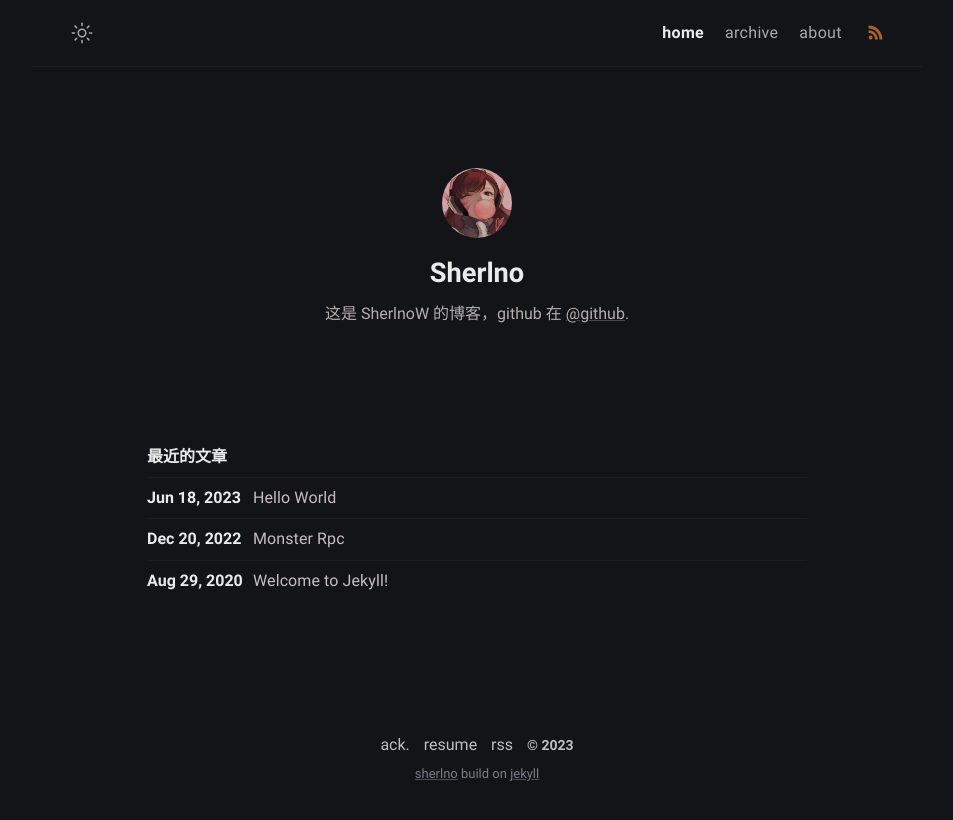
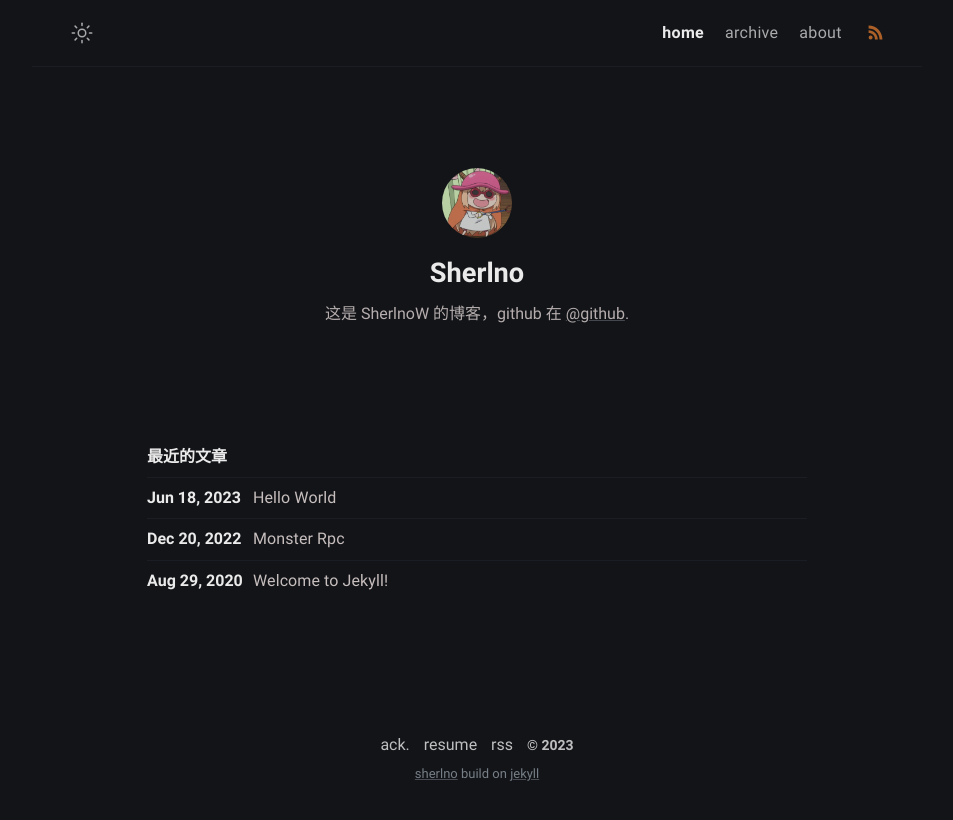
Before and after one commit to SherlnoW/SherlnoW.github.io, a Jekyll site: the page built from index.md, in a window 1280 px wide. Shown: the top 820 px of the page, without its empty margins (163-1116 px from the left). Built offline with Jekyll 4.4.1, drawn with Linux system fonts in a browser that asks for light colours.

Commit message:
头像测试

```diff
--- a/_config.yml
+++ b/_config.yml
@@ -18,7 +18,7 @@
   twitter: twitter_username # twitter username
   facebook: facebook_username # facebook username
   email: your-email@email.com # email adress
-  avatar: /assets/img/dva.jpg # change with your own avatar
+  avatar: /assets/img/mai.png # change with your own avatar
 
 # URL settings
 url: "https://klise.now.sh" #
```
Also changed, not shown: assets/img/mai.png (added).
